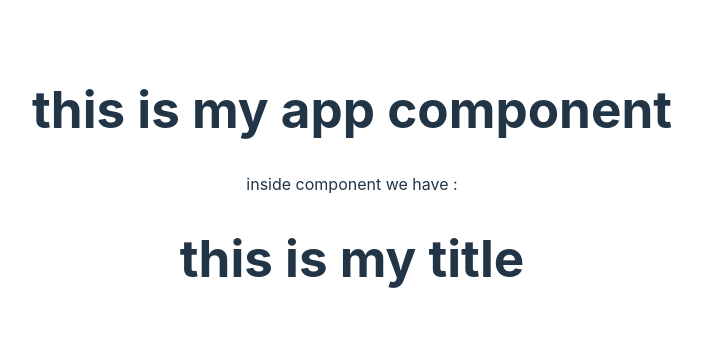
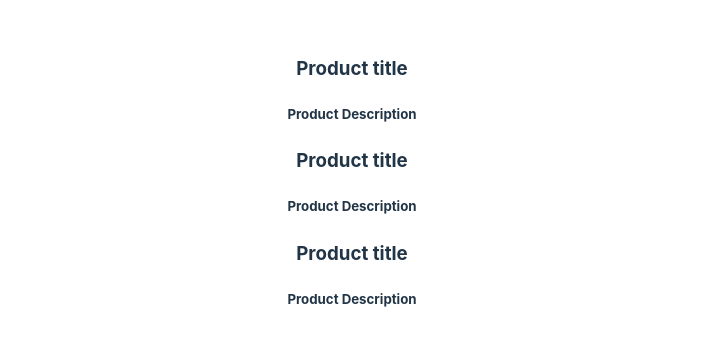
Before and after one commit to singhjashanjot/React-Learnings, a React (Vite) app: page / in a window 1280 px wide. Shown: the part 216-562 px from the top of the page, without its empty margins (288-990 px from the left). Built offline with nearby package versions, Linux system fonts and the light colour scheme.

Commit message:
Components added in Producttab.jsx

```diff
--- a/src/App.jsx
+++ b/src/App.jsx
@@ -1,15 +1,12 @@
 
 import './App.css'
 import Title from "./Title.jsx"
+import Product from "./Product.jsx"
+import Producttab from "./Producttab.jsx"
 
 function App() {
   return (
-    <div>
-      <h1>this is my app component</h1>
-      <p>inside component we have :</p>
-      <Title />
-    </div>
-
+    <Producttab />
   );
 
 
--- /dev/null
+++ b/src/Product.jsx
@@ -0,0 +1,9 @@
+function Product() {
+    return (
+        <div>
+            <h3>Product title</h3>
+            <h5>Product Description</h5>
+        </div>
+    );
+}
+export default Product;
--- /dev/null
+++ b/src/Producttab.jsx
@@ -0,0 +1,12 @@
+
+import Product from "./Product.jsx"
+function Producttab() {
+    return (
+        <>
+            <Product />
+            <Product />
+            <Product />
+        </>
+    )
+}
+export default Producttab;
```
